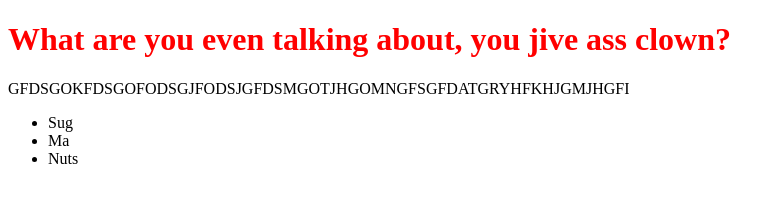
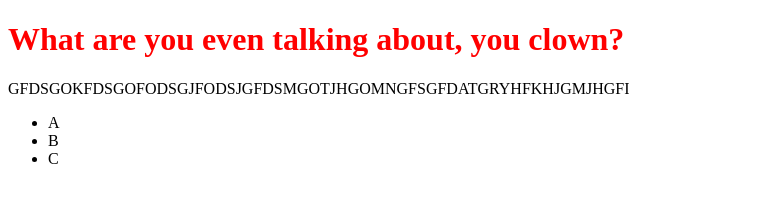
Before and after one commit to Ericg411/RustHttpServer, a plain HTML site: page public/index.html in a window 1280 px wide. Shown: the whole page, without its empty margins (0-784 px from the left). Drawn offline with Linux system fonts and the light colour scheme.

Commit message:
Updated webpages

```diff
--- a/public/index.html
+++ b/public/index.html
@@ -7,12 +7,12 @@
 </head>
 
 <body>
-    <h1>What are you even talking about, you jive ass clown?</h1>
+    <h1>What are you even talking about, you clown?</h1>
     <p>GFDSGOKFDSGOFODSGJFODSJGFDSMGOTJHGOMNGFSGFDATGRYHFKHJGMJHGFI</p>
     <ul>
-        <li>Sug</li>
-        <li>Ma</li>
-        <li>Nuts</li>
+        <li>A</li>
+        <li>B</li>
+        <li>C</li>
     </ul>
 </body>
 
```
